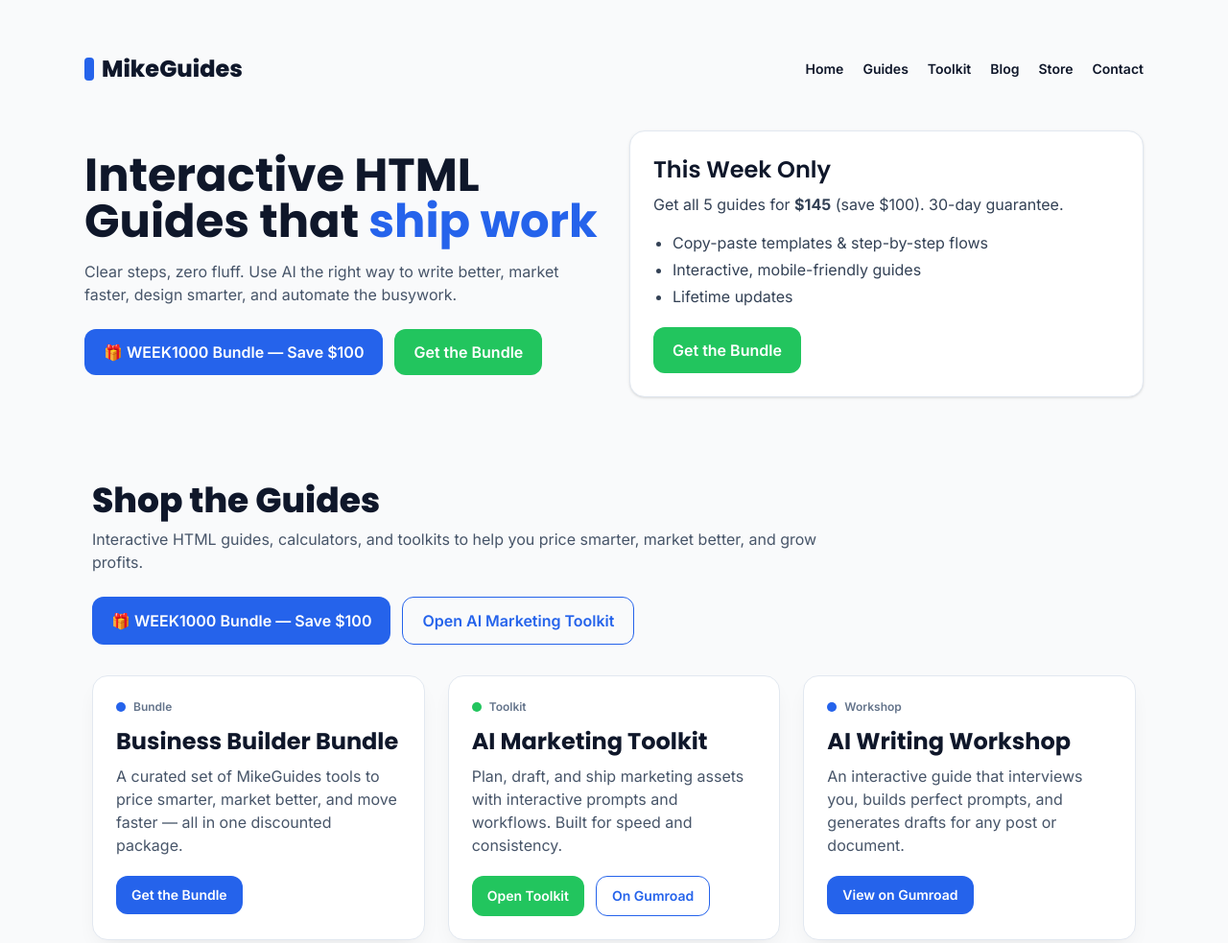
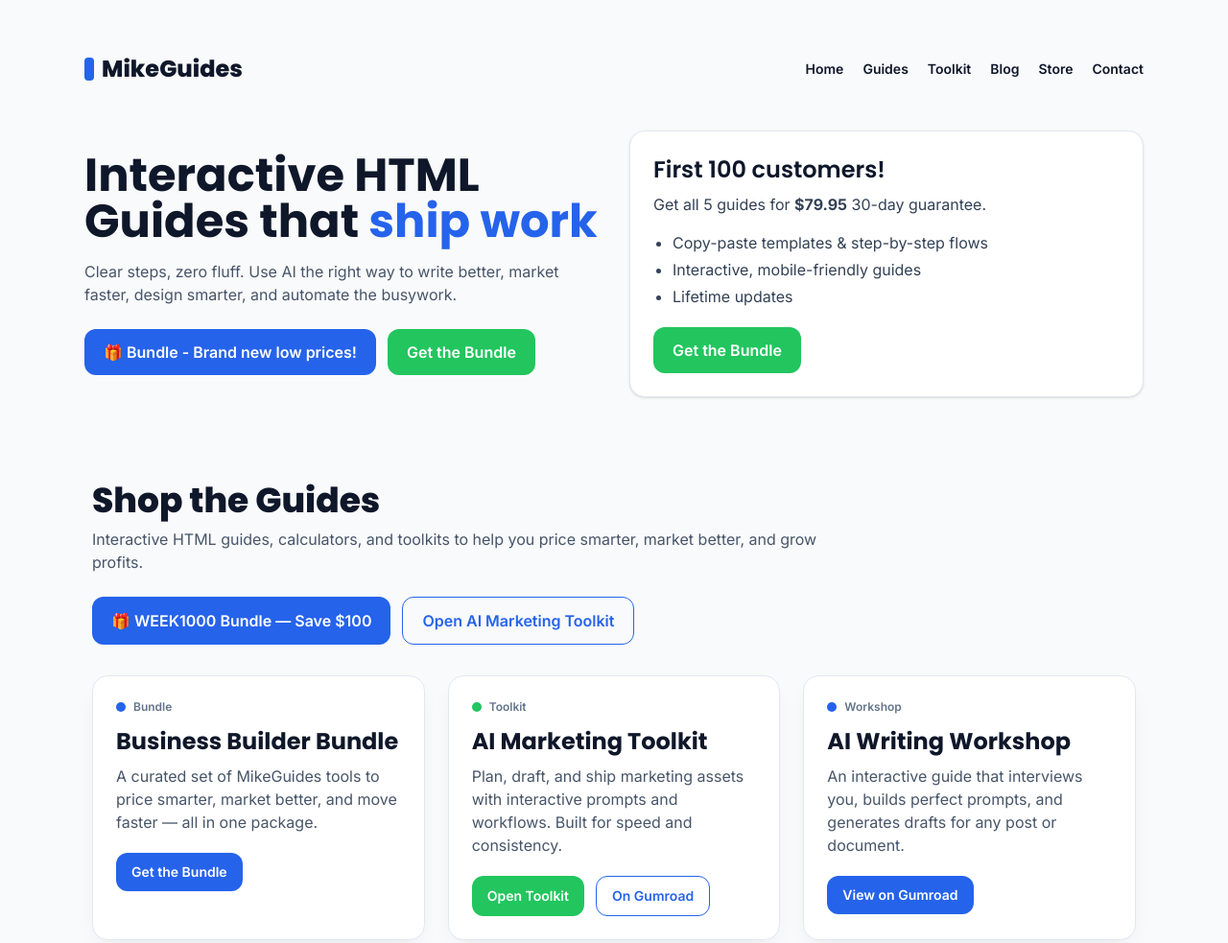
Before and after one commit to MikeGuides-creator/mikeguides-website, a plain HTML site: page index.html in a window 1280 px wide. Shown: the top 983 px of the page at 96% size. Drawn offline with nearby package versions, Linux system fonts and the light colour scheme.

Commit message:
Update index.html

```diff
--- a/index.html
+++ b/index.html
@@ -60,7 +60,7 @@
           target="_blank" rel="noopener"
           class="inline-flex items-center justify-center rounded-xl px-5 py-3 font-semibold text-white bg-[var(--mg-blue)] hover:opacity-90 transition"
         >
-          🎁 WEEK1000 Bundle — Save $100
+          🎁 Bundle - Brand new low prices!
         </a>
 
         <!-- Secondary Bundle button (green) -->
@@ -76,8 +76,8 @@
 
     <section class="py-6">
       <div class="bg-white rounded-2xl shadow p-6 border border-slate-200">
-        <h2 class="brand text-2xl font-semibold">This Week Only</h2>
-        <p class="mt-2 text-slate-700">Get all 5 guides for <strong>$145</strong> (save $100). 30-day guarantee.</p>
+        <h2 class="brand text-2xl font-semibold">First 100 customers!</h2>
+        <p class="mt-2 text-slate-700">Get all 5 guides for <strong>$79.95</strong> 30-day guarantee.</p>
         <ul class="mt-4 list-disc pl-5 text-slate-700 space-y-1">
           <li>Copy-paste templates & step-by-step flows</li>
           <li>Interactive, mobile-friendly guides</li>
@@ -108,7 +108,7 @@
             Bundle
           </div>
           <h3 class="mt-3 brand text-2xl font-bold">Business Builder Bundle</h3>
-          <p class="mt-2 text-slate-600">A curated set of MikeGuides tools to price smarter, market better, and move faster — all in one discounted package.</p>
+          <p class="mt-2 text-slate-600">A curated set of MikeGuides tools to price smarter, market better, and move faster — all in one package.</p>
           <div class="mt-5 flex flex-wrap gap-3">
             <a href="https://mikeguides8.gumroad.com/l/business_bundle_builder?_gl=1*1jswvh1*_ga*MjAyMzE1OTg3NC4xNzU0ODgwNzA0*_ga_6LJN6D94N6*czE3NTkyNTE1MzMkbzEwJGcxJHQxNzU5MjUzMTE0JGo2MCRsMCRoMA.." target="_blank" rel="noopener" class="inline-flex items-center justify-center rounded-xl px-4 py-2.5 text-sm font-semibold text-white bg-[var(--mg-blue)] hover:opacity-90">Get the Bundle</a>
           </div>
```
